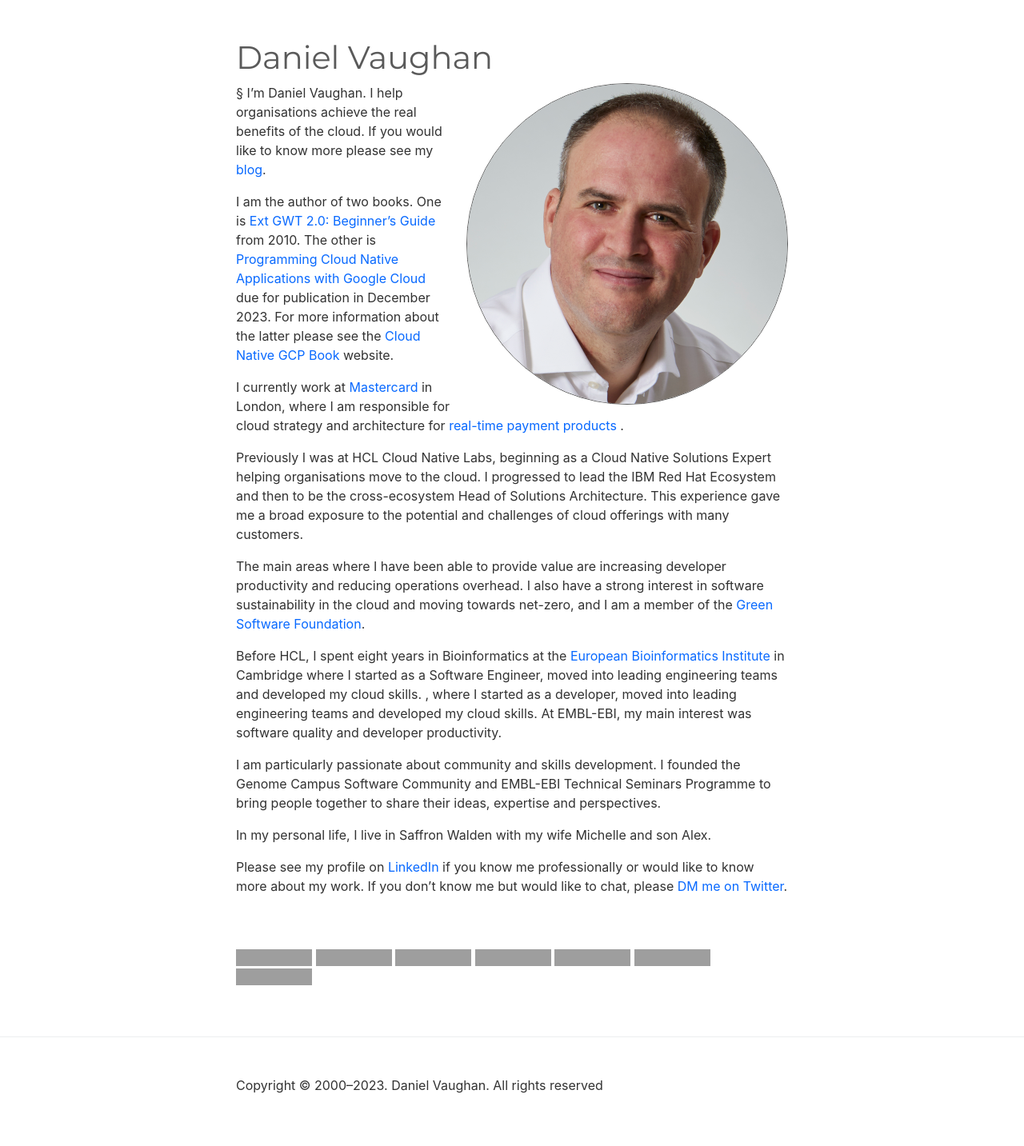
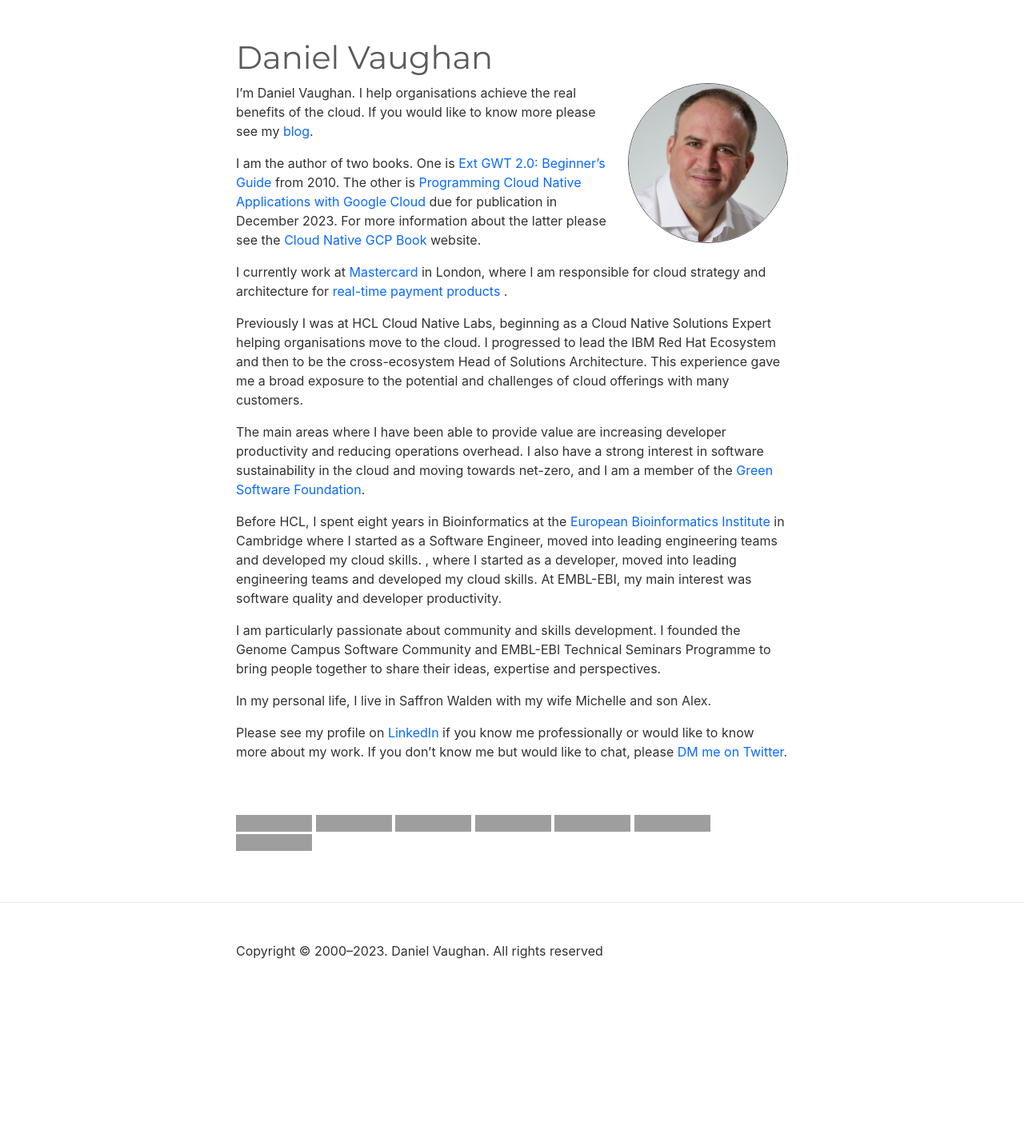
Before and after one commit to danielvaughan/danielvaughan.github.io, a Jekyll site: the page built from index.md, in a window 1280 px wide. Shown: the whole page at 80% size. Built offline with Jekyll 4.4.1, drawn with Linux system fonts in a browser that asks for light colours; comment, search, counter and statistics services are not loaded; after the commit the page ends 1265 px from its top, so only the background shows below that; grey boxes are pictures that could not be loaded.

```diff
--- a/index.md
+++ b/index.md
@@ -3,7 +3,7 @@
 title: Daniel Vaughan
 description: Daniel Vaughan is a cloud native solutions expert based in London, UK
 ---
-§<img style="float: right; margin-left: 20px; border: 1px solid; border-radius: 50%; border-color: #5a5a5a;" src="img/daniel-vaughan.png" alt="Daniel Vaughan Photo">
+<img style="float: right; margin-left: 20px; border: 1px solid; border-radius: 50%; border-color: #5a5a5a;" src="img/daniel-vaughan.png" alt="Daniel Vaughan Photo" width=200>
 I’m Daniel Vaughan. I help organisations achieve the real benefits of the cloud. If you would like to know more please see my [blog](https://blog.danielvaughan.com){:target="_blank"}.
 
 I am the author of two books. One is [Ext GWT 2.0: Beginner's Guide](https://www.amazon.co.uk/Ext-GWT-2-0-Beginners-Guide/dp/1849511845){:target="_blank"} from 2010. The other is [Programming Cloud Native Applications with Google Cloud](https://www.amazon.co.uk/Programming-Cloud-Native-Applications-Google/dp/1098145089){:target="_blank"} due for publication in December 2023. For more information about the latter please see the [Cloud Native GCP Book](https://cloudnativegcp.com){:target="_blank"} website.
```
